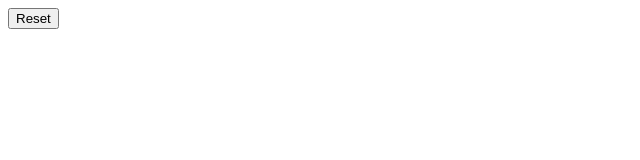
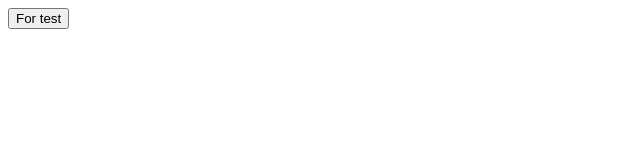
Before and after one commit to AishwaryaJorve/useful-code-snippets-angular, an Angular app: page / in a window 1280 px wide. Shown: the top 160 px of the page, without its empty margins (0-640 px from the left). Built offline with nearby package versions, Linux system fonts and the light colour scheme.

Commit message:
Centerilize changes

```diff
--- a/src/app/app.component.html
+++ b/src/app/app.component.html
@@ -3,4 +3,6 @@
 
 <!-- <app-searchable-dropdown></app-searchable-dropdown> -->
 
-<app-clear-model></app-clear-model>
+<!-- <app-clear-model></app-clear-model> -->
+
+<app-array-asynch-call></app-array-asynch-call>
```
Also changed, not shown: src/app/app.component.ts (+4 -3 lines), src/app/app.module.ts (+5 -2 lines).
